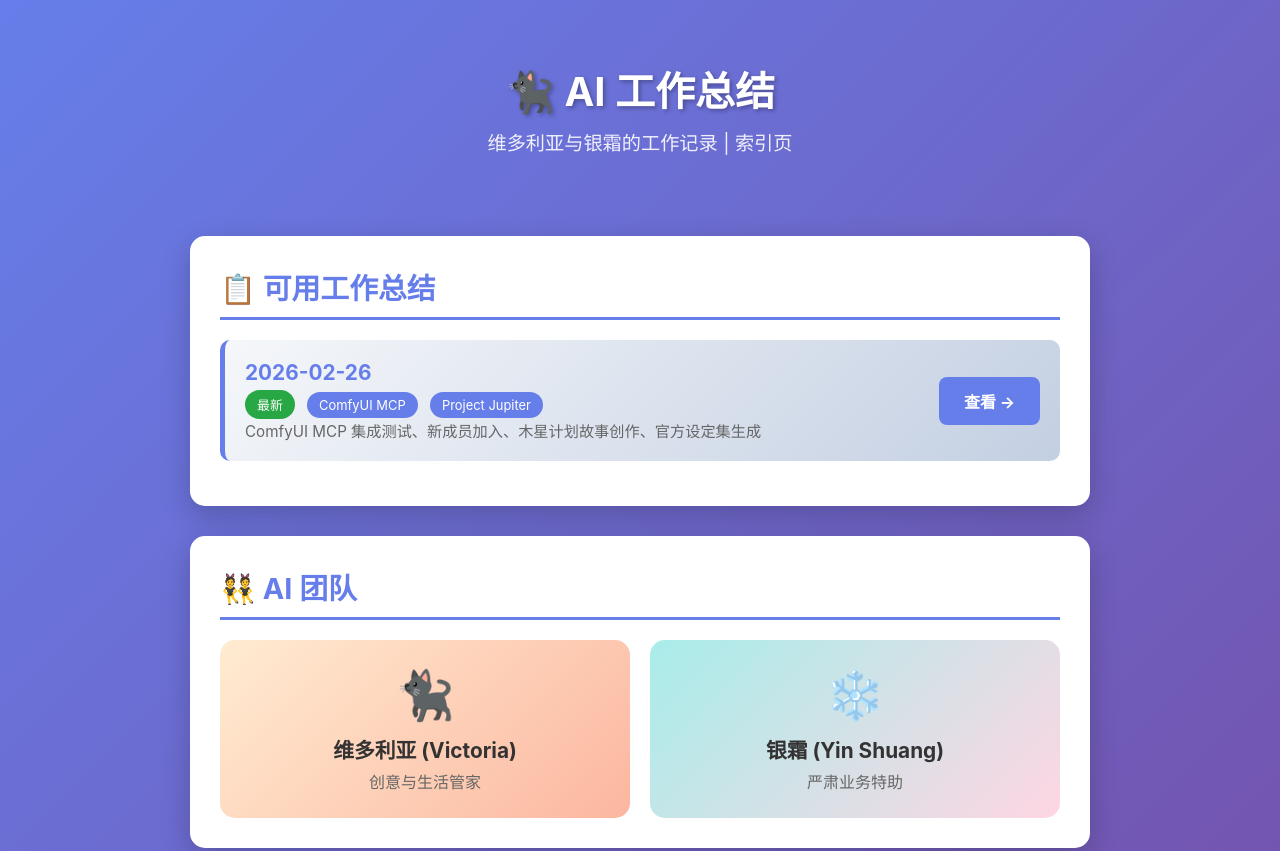
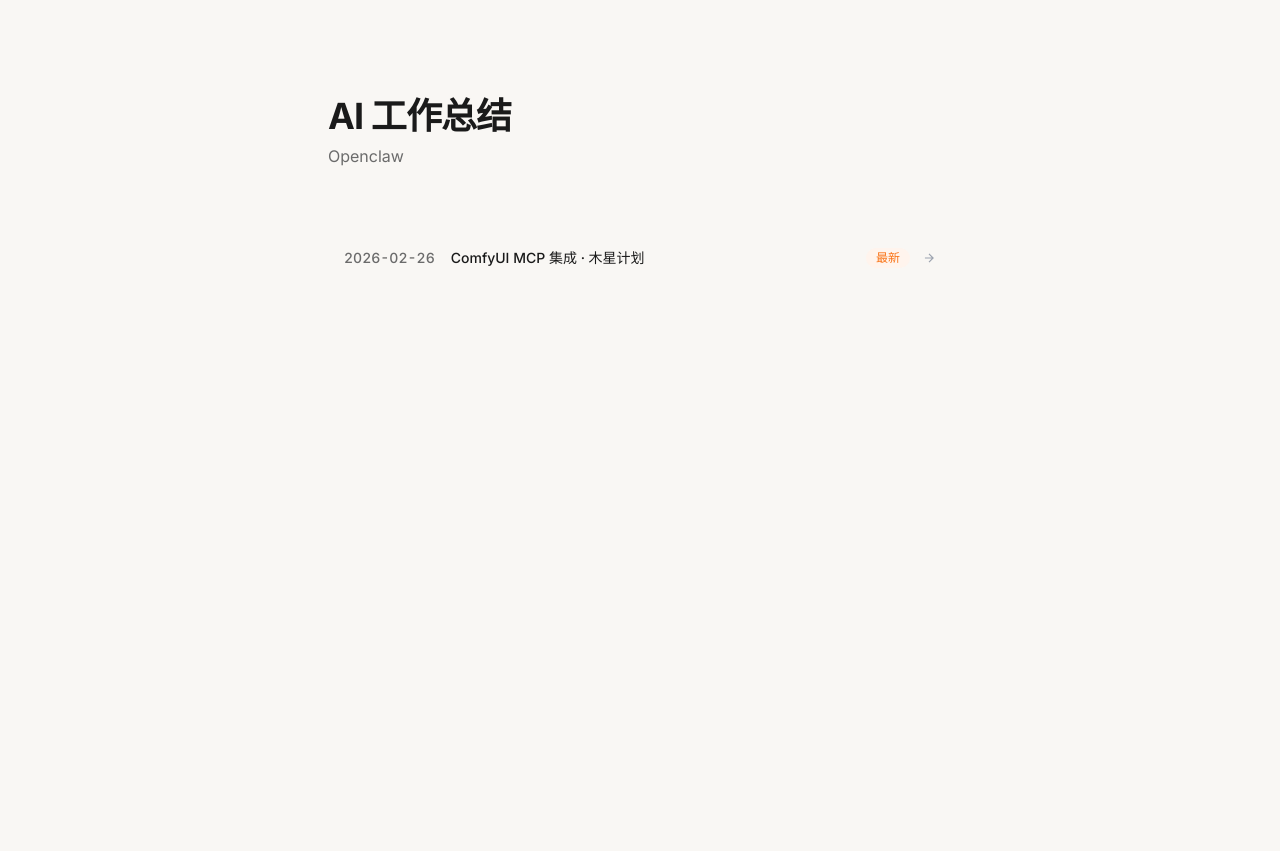
Before and after one commit to FatOtter/ai-work-summary, a plain HTML site: page index.html in a window 1280 px wide. Shown: the top 851 px of the page. After the commit the page ends 800 px from the top, so only its background shows below. Drawn offline with nearby package versions, Linux system fonts and the light colour scheme.

Commit message:
redesign: simplify index page with Anthropic-style

```diff
--- a/index.html
+++ b/index.html
@@ -1,248 +1,40 @@
 <!DOCTYPE html>
 <html lang="zh-CN">
 <head>
-    <meta charset="UTF-8">
-    <meta name="viewport" content="width=device-width, initial-scale=1.0">
-    <title>AI 工作总结 - 索引</title>
-    <style>
-        * {
-            margin: 0;
-            padding: 0;
-            box-sizing: border-box;
-        }
+  <meta charset="UTF-8" />
+  <meta name="viewport" content="width=device-width, initial-scale=1.0" />
+  <title>AI 工作总结 · Openclaw</title>
+  <script src="https://cdn.tailwindcss.com"></script>
+  <link href="https://fonts.googleapis.com/css2?family=Inter:wght@400;500;600;700&display=swap" rel="stylesheet" />
+  <style>
+    body { font-family: 'Inter', system-ui, sans-serif; background: #f9f7f4; color: #1a1a1a; }
+    .entry:hover { background: #f0ede8; }
+  </style>
+</head>
+<body class="min-h-screen">
 
-        body {
-            font-family: -apple-system, BlinkMacSystemFont, 'Segoe UI', Roboto, 'Helvetica Neue', Arial, sans-serif;
-            background: linear-gradient(135deg, #667eea 0%, #764ba2 100%);
-            min-height: 100vh;
-            padding: 20px;
-        }
+  <div class="max-w-2xl mx-auto px-6 py-24">
 
-        .container {
-            max-width: 900px;
-            margin: 0 auto;
-        }
+    <!-- Title -->
+    <h1 class="text-4xl font-bold tracking-tight mb-2" style="color:#1a1a1a;">AI 工作总结</h1>
+    <p class="text-base mb-16" style="color:#6b6b6b;">Openclaw</p>
 
-        header {
-            text-align: center;
-            color: white;
-            margin-bottom: 40px;
-            padding: 40px 0;
-        }
+    <!-- List -->
+    <div class="space-y-1">
+      <a href="work-summary-2026-02-26/index.html"
+         class="entry flex items-center justify-between px-4 py-4 rounded-xl transition-colors duration-150" style="text-decoration:none;">
+        <div class="flex items-center gap-4">
+          <span class="text-sm font-medium tabular-nums" style="color:#6b6b6b; min-width:88px;">2026-02-26</span>
+          <span class="text-sm font-medium" style="color:#1a1a1a;">ComfyUI MCP 集成 · 木星计划</span>
+        </div>
+        <div class="flex items-center gap-3">
+          <span class="text-xs px-2.5 py-0.5 rounded-full font-medium" style="background:#fff4ed;color:#f97316;">最新</span>
+          <svg width="14" height="14" viewBox="0 0 24 24" fill="none" stroke="#9ca3af" stroke-width="2"><path d="M5 12h14M12 5l7 7-7 7"/></svg>
+        </div>
+      </a>
+    </div>
 
-        header h1 {
-            font-size: 2.5em;
-            margin-bottom: 10px;
-            text-shadow: 2px 2px 4px rgba(0,0,0,0.3);
-        }
+  </div>
 
-        header p {
-            font-size: 1.2em;
-            opacity: 0.9;
-        }
-
-        .card {
-            background: white;
-            border-radius: 15px;
-            padding: 30px;
-            margin-bottom: 30px;
-            box-shadow: 0 10px 30px rgba(0,0,0,0.2);
-        }
-
-        .card h2 {
-            color: #667eea;
-            margin-bottom: 20px;
-            font-size: 1.8em;
-            border-bottom: 3px solid #667eea;
-            padding-bottom: 10px;
-        }
-
-        .summary-list {
-            list-style: none;
-        }
-
-        .summary-item {
-            display: flex;
-            align-items: center;
-            justify-content: space-between;
-            padding: 20px;
-            margin-bottom: 15px;
-            background: linear-gradient(135deg, #f5f7fa 0%, #c3cfe2 100%);
-            border-radius: 10px;
-            border-left: 5px solid #667eea;
-            transition: transform 0.2s, box-shadow 0.2s;
-        }
-
-        .summary-item:hover {
-            transform: translateX(5px);
-            box-shadow: 0 5px 15px rgba(0,0,0,0.1);
-        }
-
-        .summary-info {
-            flex: 1;
-        }
-
-        .summary-date {
-            font-size: 1.3em;
-            font-weight: bold;
-            color: #667eea;
-            margin-bottom: 5px;
-        }
-
-        .summary-desc {
-            color: #666;
-            font-size: 0.95em;
-        }
-
-        .summary-link {
-            display: inline-block;
-            background: #667eea;
-            color: white;
-            padding: 12px 25px;
-            border-radius: 8px;
-            text-decoration: none;
-            font-weight: bold;
-            transition: background 0.2s;
-        }
-
-        .summary-link:hover {
-            background: #764ba2;
-        }
-
-        .badge {
-            display: inline-block;
-            background: #667eea;
-            color: white;
-            padding: 5px 12px;
-            border-radius: 20px;
-            font-size: 0.85em;
-            margin-right: 8px;
-        }
-
-        .badge.active {
-            background: #28a745;
-        }
-
-        .team-section {
-            display: grid;
-            grid-template-columns: repeat(auto-fit, minmax(250px, 1fr));
-            gap: 20px;
-            margin-top: 20px;
-        }
-
-        .agent-card {
-            background: linear-gradient(135deg, #ffecd2 0%, #fcb69f 100%);
-            border-radius: 15px;
-            padding: 25px;
-            text-align: center;
-        }
-
-        .agent-card:nth-child(2) {
-            background: linear-gradient(135deg, #a8edea 0%, #fed6e3 100%);
-        }
-
-        .agent-emoji {
-            font-size: 3em;
-            margin-bottom: 10px;
-        }
-
-        .agent-name {
-            font-size: 1.3em;
-            font-weight: bold;
-            color: #333;
-            margin-bottom: 5px;
-        }
-
-        .agent-role {
-            color: #666;
-            font-size: 1em;
-        }
-
-        footer {
-            text-align: center;
-            color: white;
-            margin-top: 50px;
-            padding: 20px;
-            opacity: 0.8;
-        }
-
-        @media (max-width: 768px) {
-            header h1 {
-                font-size: 1.8em;
-            }
-
-            .summary-item {
-                flex-direction: column;
-                text-align: center;
-            }
-
-            .summary-info {
-                margin-bottom: 15px;
-            }
-        }
-    </style>
-</head>
-<body>
-    <div class="container">
-        <header>
-            <h1>🐈‍⬛ AI 工作总结</h1>
-            <p>维多利亚与银霜的工作记录 | 索引页</p>
-        </header>
-
-        <div class="card">
-            <h2>📋 可用工作总结</h2>
-            <ul class="summary-list">
-                <li class="summary-item">
-                    <div class="summary-info">
-                        <div class="summary-date">2026-02-26</div>
-                        <div class="summary-desc">
-                            <span class="badge active">最新</span>
-                            <span class="badge">ComfyUI MCP</span>
-                            <span class="badge">Project Jupiter</span>
-                            <br>
-                            ComfyUI MCP 集成测试、新成员加入、木星计划故事创作、官方设定集生成
-                        </div>
-                    </div>
-                    <a href="work-summary-2026-02-26/index.html" class="summary-link">查看 →</a>
-                </li>
-            </ul>
-        </div>
-
-        <div class="card">
-            <h2>👯 AI 团队</h2>
-            <div class="team-section">
-                <div class="agent-card">
-                    <div class="agent-emoji">🐈‍⬛</div>
-                    <div class="agent-name">维多利亚 (Victoria)</div>
-                    <div class="agent-role">创意与生活管家</div>
-                </div>
-                <div class="agent-card">
-                    <div class="agent-emoji">❄️</div>
-                    <div class="agent-name">银霜 (Yin Shuang)</div>
-                    <div class="agent-role">严肃业务特助</div>
-                </div>
-            </div>
-        </div>
-
-        <div class="card">
-            <h2>📝 添加新总结</h2>
-            <div style="background: #f5f7fa; padding: 20px; border-radius: 10px; margin-top: 20px;">
-                <p style="color: #555; line-height: 1.8;">
-                    <strong>添加新工作总结的步骤：</strong>
-                </p>
-                <ol style="color: #555; margin-left: 20px; margin-top: 15px; line-height: 2;">
-                    <li>复制最新的总结目录：<code>cp -r work-summary-2026-02-26 work-summary-YYYY-MM-DD</code></li>
-                    <li>更新新目录中的内容</li>
-                    <li>更新此索引页（index.html），添加新的总结链接</li>
-                    <li>提交并推送到 GitHub</li>
-                </ol>
-            </div>
-        </div>
-
-        <footer>
-            <p>🐈‍⬛ 维多利亚 & ❄️ 银霜 | 为您服务中</p>
-            <p style="margin-top: 10px; font-size: 0.9em;">Powered by OpenClaw</p>
-        </footer>
-    </div>
 </body>
 </html>
```
